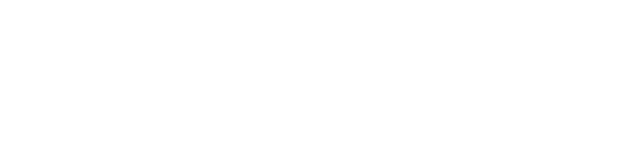
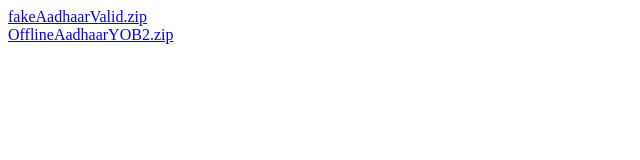
Before and after one commit to ericluyoti/ericluyoti.github.io, a plain HTML site: page index.html in a window 1280 px wide. Shown: the whole page, without its empty margins (0-640 px from the left). Drawn offline with Linux system fonts and the light colour scheme.

Commit message:
Add download links

```diff
--- a/index.html
+++ b/index.html
@@ -5,5 +5,8 @@
         <title>eAadhaar files</title>
     </head>
     <body>
+        <a href="https://github.com/lampkicking/yoti-app-android/files/3054788/fakeAadhaarValid-1.zip">fakeAadhaarValid.zip</a>
+        <br>
+        <a href="https://github.com/lampkicking/yoti-app-android/files/3054784/OfflineAadhaarYOB2.zip">OfflineAadhaarYOB2.zip</a>
     </body>
 </html>
```
